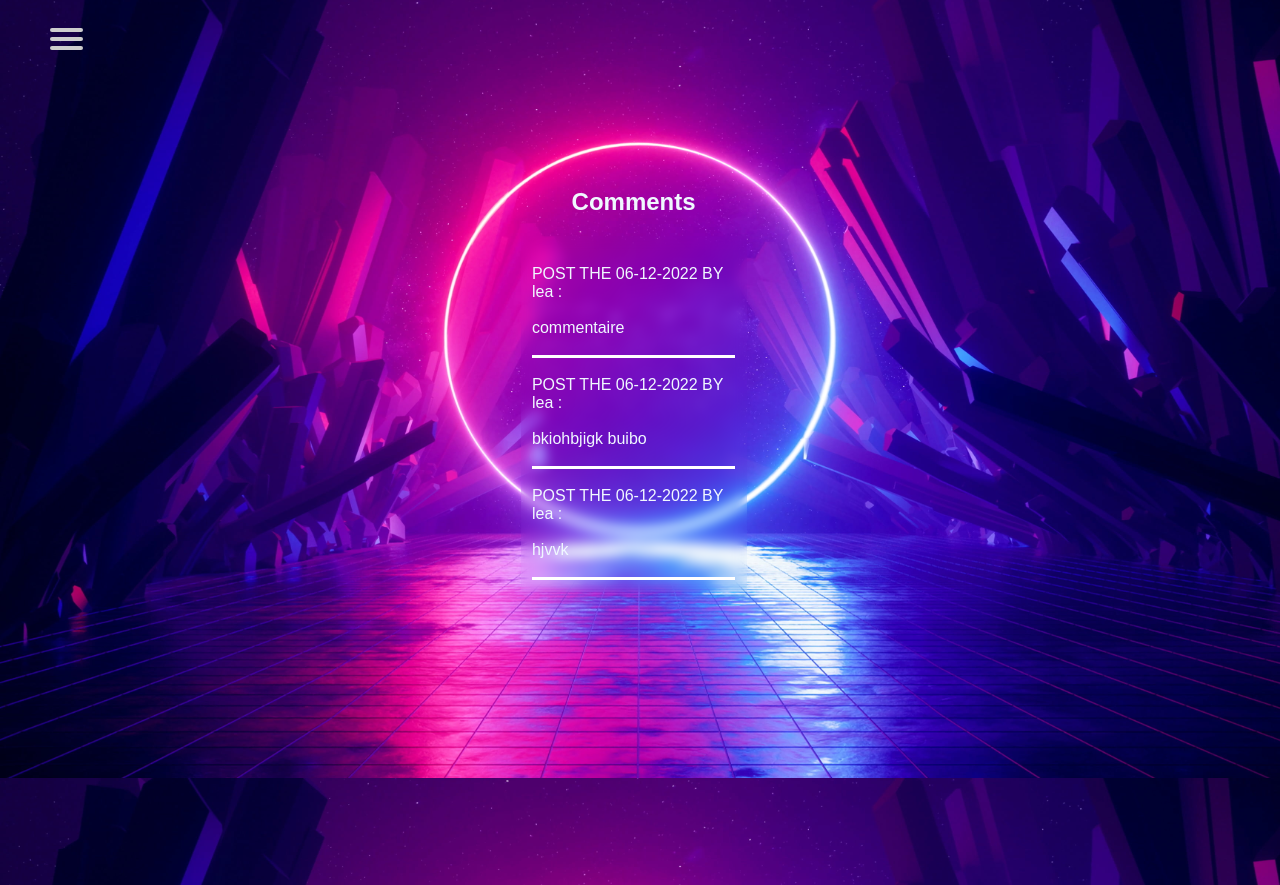
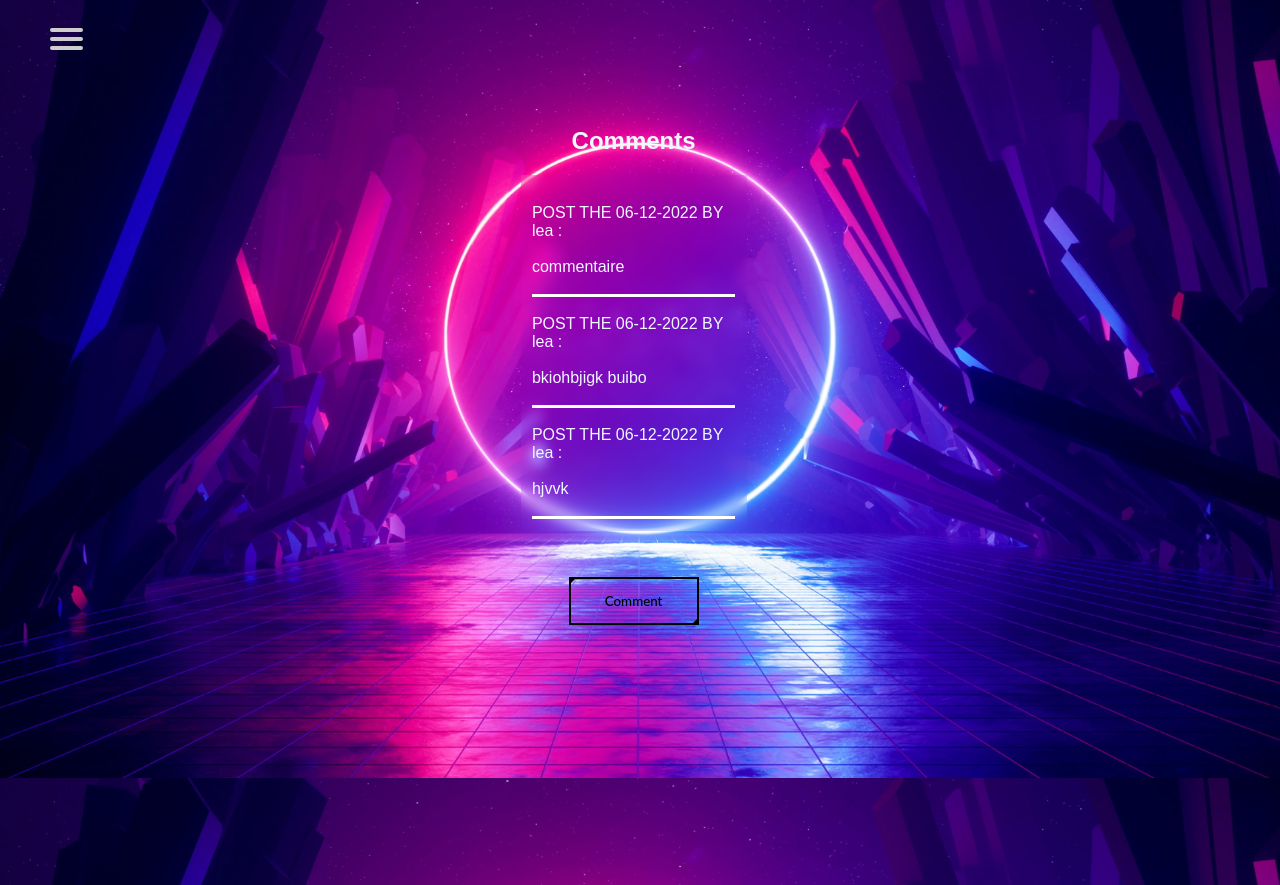
Before and after one commit to lea-dubois1/livre-or, a PHP site: page /livre-or.php in a window 1280 px wide; the page is wider, and only the part inside the window is pictured. Shown: the part 22-907 px from the top of that part. Run offline with PHP 8.4, Linux system fonts and the light colour scheme; a user stored in the database is signed in; data comes from the database, SQL or seed files in the repository.

Commit message:
projet terminé

```diff
--- a/livre-or.php
+++ b/livre-or.php
@@ -40,6 +40,7 @@
                     echo '<br>'
                 ?>
 
+                <?php if($_SESSION){echo '<div class="frame"> <a href="commentaire.php"><button class="custom-btn btn-4">Comment</button></a> </div><br>';} ?>
 
             </div>
 
```
